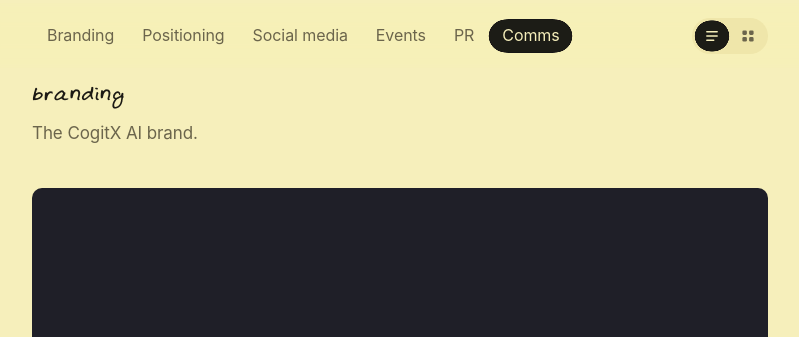
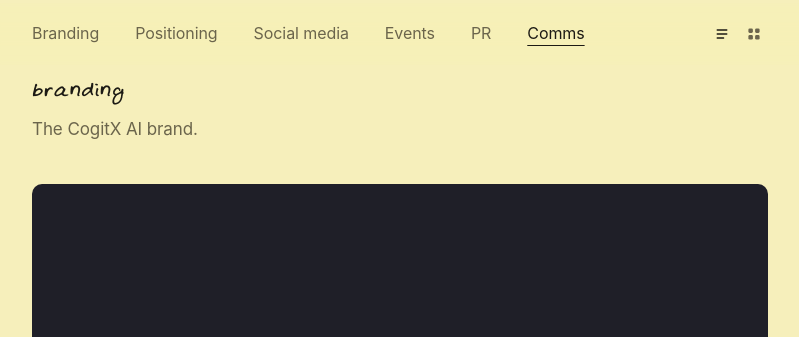
Before and after one commit to siddharth-mallappa/sid.company, a plain HTML site: page work/cogitx/index.html in a window 1280 px wide. Shown: the part 139-476 px from the top of the page, without its empty margins (240-1039 px from the left). Drawn offline with Linux system fonts and the light colour scheme.

Commit message:
Plain underlined tabs, no animated pill
Co-Authored-By: Claude Opus 5.5 <noreply@anthropic.com>
Claude-Session: https://claude.ai/code/session_012K2FsNWTYZkhiC66PEA7hA

```diff
--- a/assets/site.css
+++ b/assets/site.css
@@ -412,3 +412,15 @@ dialog.pdlg::backdrop { background: rgba(10,10,10,.45); -webkit-backdrop-filter:
 figure.snip { margin: 0; }
 figure.snip video, figure.snip img { display: block; width: 100%; height: auto; border-radius: 10px; background: #FBFAF6; }
 figure.snip figcaption { margin-top: .6rem; color: var(--muted); font-size: 15px; }
+
+/* simple tabs: plain text, current one underlined; no animated pill */
+.pbar .ind { display: none; }
+.pbar .tabs { gap: clamp(1.25rem, 3vw, 2.25rem); padding: 4px 0; }
+.pbar .tab { padding: 4px 0; border-radius: 0; font-size: 16px; color: var(--muted); transition: none; }
+.pbar .tab[aria-current] { color: var(--fg); text-decoration: underline !important; text-underline-offset: .35em; text-decoration-thickness: 1px; }
+.pbar .mode { background: none; padding: 0; gap: 4px; }
+.pbar .mode button { width: 28px; height: 28px; transition: none; }
+.pbar .mode button[aria-checked="true"] { color: var(--fg); }
+.pbar .mode button svg, .pbar .mode button[aria-checked="true"] svg { transform: none; transition: none; }
+.pbar, .pbar.stuck { transition: none; padding-top: 10px; padding-bottom: 10px; }
+.pbar.stuck { box-shadow: 0 1px 0 var(--faint); }
```
